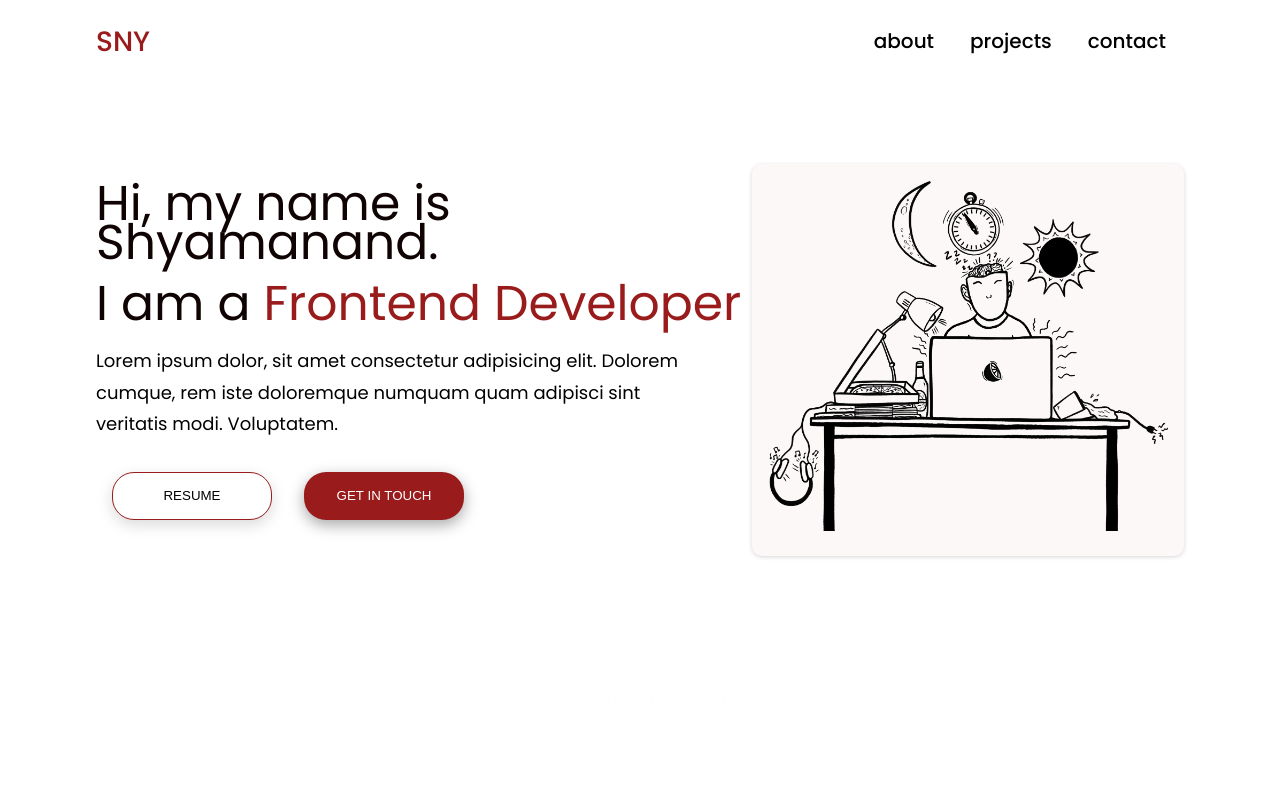
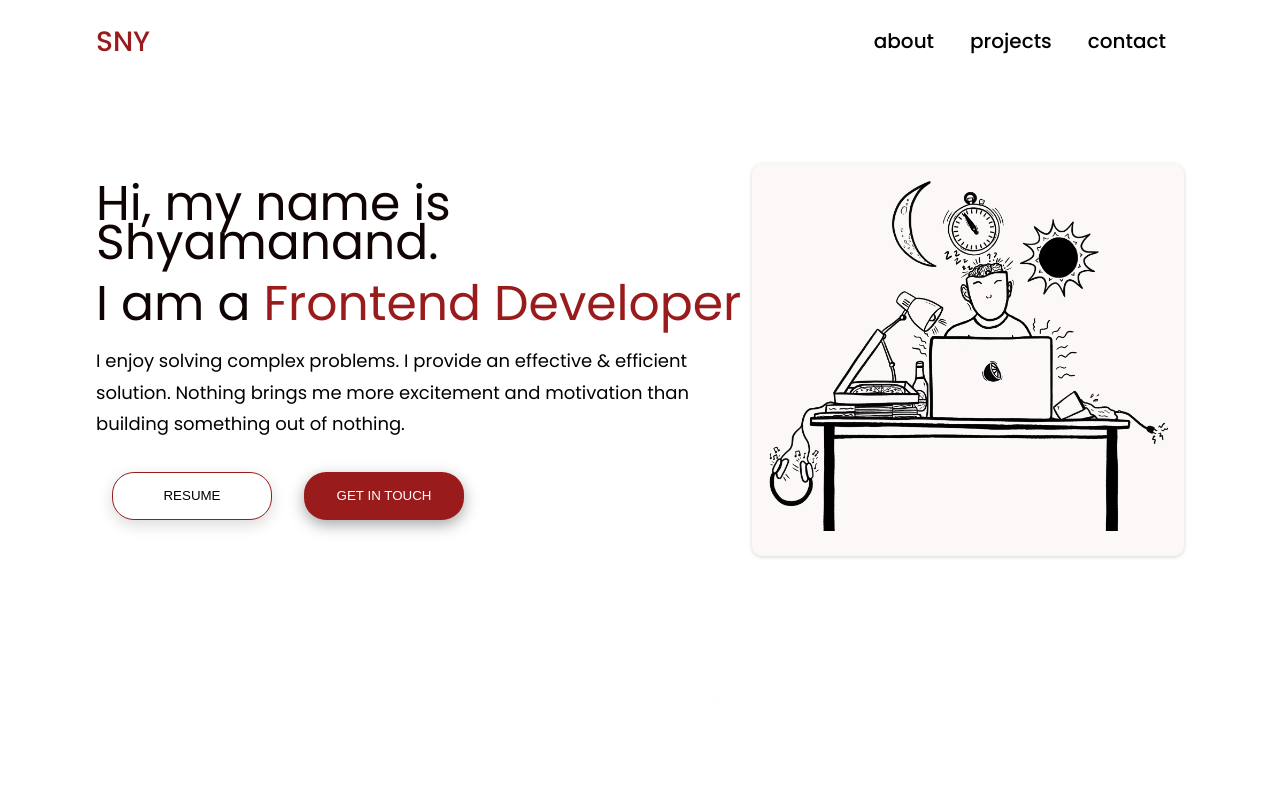
Before and after one commit to shyamayadav154/react-final-portfolio, a React (Create React App) app: page / in a window 1280 px wide. Shown: the top 790 px of the page. Built offline with nearby package versions, Linux system fonts and the light colour scheme.

Commit message:
minor changes

```diff
--- a/src/components/about/about.compoent.jsx
+++ b/src/components/about/about.compoent.jsx
@@ -1,4 +1,4 @@
-import React,{useEffect,useState} from 'react'
+import React, { useEffect, useState } from 'react'
 
 import Aos from 'aos'
 import 'aos/dist/aos.css'
@@ -10,50 +10,21 @@ import './about.styles.scss'
 import * as Scroll from 'react-scroll'
 let Element = Scroll.Element
 
-
 const About = () => {
-
-  const [offsetY, setOffsetY] = useState(0)
-  const handleScroll = ()=>{
-
-    let position = window.pageYOffset
-    setOffsetY(position)}
-    console.log(offsetY);
-
-useEffect(() => {
-
-window.addEventListener("scroll",handleScroll)
-
-
-  return () => window.removeEventListener("scroll",handleScroll)
-}, [])
 
 
   const { info, desc, skills } = aboutData[0]
 
   return (
     <section className='about'>
-      <div
+      <div className='watermark'>about</div>
 
-
-        className='watermark'
-      >
-        about
-      </div>
-
-      <div
-
-
-        className='head'
-      >
+      <div className='head'>
         <h2>about</h2>
         <p>{info}</p>
       </div>
 
-      <div
-
-        className='tail'
-      >
+      <div className='tail'>
         <div className='left'>
           <h3>Get to know me!</h3>
           {desc?.map((item) => (
--- a/src/components/hero/hero.component.jsx
+++ b/src/components/hero/hero.component.jsx
@@ -24,18 +24,17 @@ useEffect(() => {
 }, [])
 
   return (
-    <section   id='home' className='hero'>
-      <div  className='left'>
-
-          <h1>Hi, my name is Shyamanand.</h1>
-          <h1>
-            I am a <span className='fd'>Frontend Developer</span>
-          </h1>
+    <section id='home' className='hero'>
+      <div className='left'>
+        <h1>Hi, my name is Shyamanand.</h1>
+        <h1>
+          I am a <span className='fd'>Frontend Developer</span>
+        </h1>
 
         <p>
-          Lorem ipsum dolor, sit amet consectetur adipisicing elit. Dolorem
-          cumque, rem iste doloremque numquam quam adipisci sint veritatis modi.
-          Voluptatem.
+          I enjoy solving complex problems. I provide an effective & efficient
+          solution. Nothing brings me more excitement and motivation than
+          building something out of nothing.
         </p>
         <div className='btn-container'>
           <button className='btn ' id='resume'>
@@ -51,10 +50,12 @@ useEffect(() => {
           </button>
         </div>
       </div>
-      <div  className='right'>
+      <div className='right'>
         <img src={webDevIcon} alt='web dev' className='icon' />
       </div>
-      <div className='scroll' style={{display: show?"block":'none'}} >SCROLL DOWN &#8595;</div>
+      <div className='scroll' style={{ display: show ? 'block' : 'none' }}>
+        SCROLL DOWN &#8595;
+      </div>
     </section>
   )
 }
```
